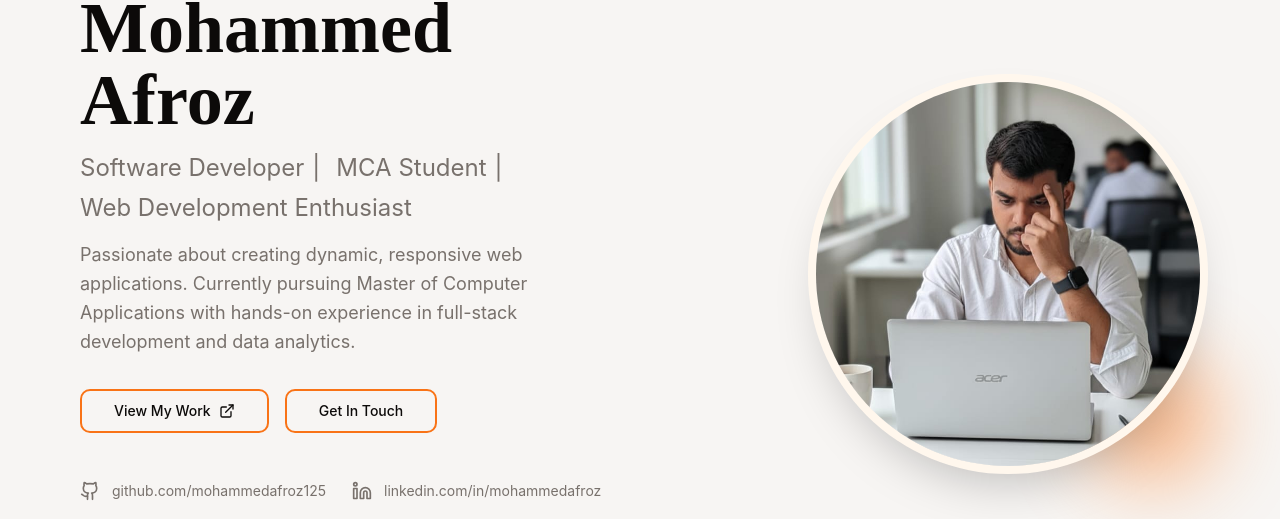
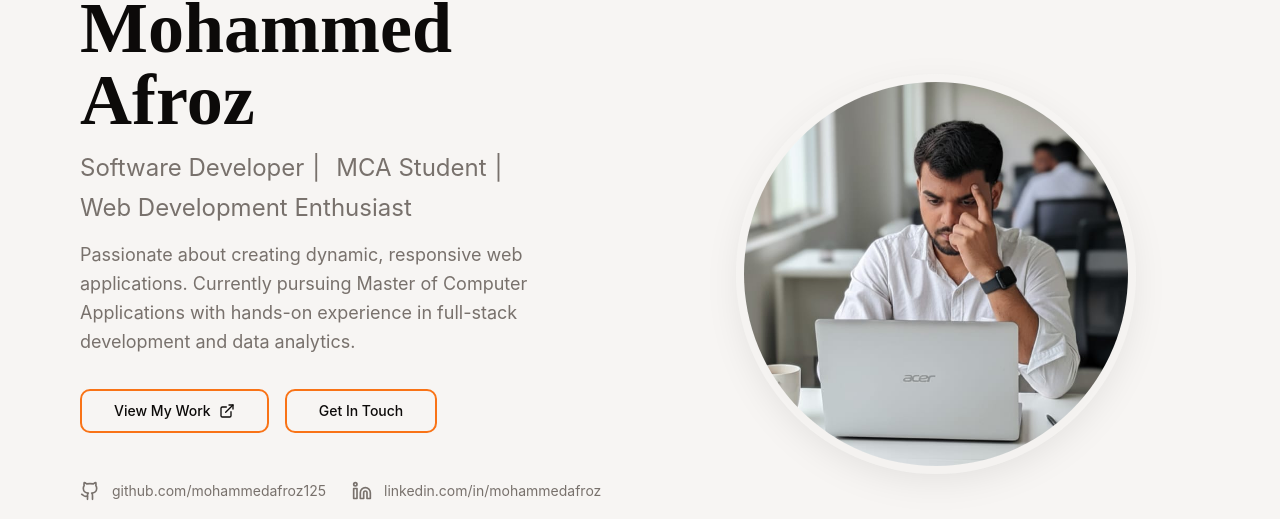
Before and after one commit to mohammedafroz125/Personal-Portfolio, a React (Vite) app: page / in a window 1280 px wide. Shown: the part 142-661 px from the top of the page. Built offline with nearby package versions, Linux system fonts and the light colour scheme; the HTML template or start-up script is replaced by a standard one.

Commit message:
Update Hero.tsx

```diff
--- a/src/components/Hero.tsx
+++ b/src/components/Hero.tsx
@@ -166,13 +166,14 @@ const Hero = () => {
           </div>
 
           {/* Image with parallax, zoom, and rotation */}
-          <div className="flex justify-center lg:justify-end">
+          <div className="flex justify-center items-center">
             <div className="relative" ref={imageRef}>
               <div
-                className="w-80 h-80 md:w-96 md:h-96 rounded-full overflow-hidden shadow-2xl ring-8 ring-accent animate-image-zoom-in"
+                className="w-80 h-80 md:w-96 md:h-96 rounded-full overflow-hidden animate-image-zoom-in"
                 style={{
                   transform: `translate(${mousePosition.x * 0.1}px, ${mousePosition.y * 0.1}px) rotate(${-mousePosition.x * 0.05}deg)`,
                   transition: "transform 0.1s ease-out",
+                  boxShadow: "0 0 0 8px rgba(247, 245, 243, 0.8), 0 10px 40px rgba(0, 0, 0, 0.1)",
                 }}
               >
                 <img
@@ -181,7 +182,6 @@ const Hero = () => {
                   className="w-full h-full object-cover"
                 />
               </div>
-              <div className="absolute -bottom-4 -right-4 w-32 h-32 bg-primary rounded-full -z-10 blur-2xl opacity-50"></div>
             </div>
           </div>
         </div>
```
